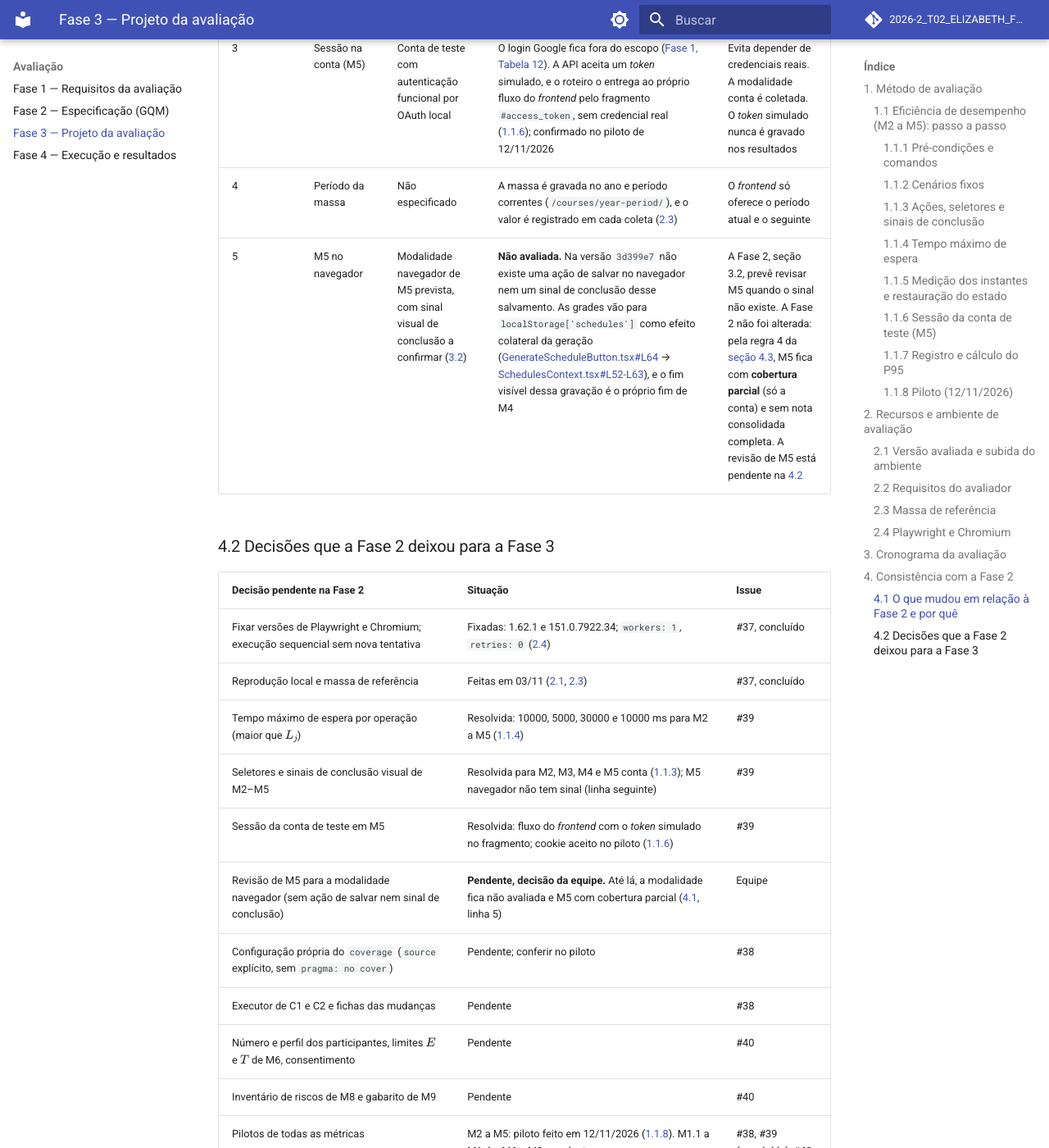
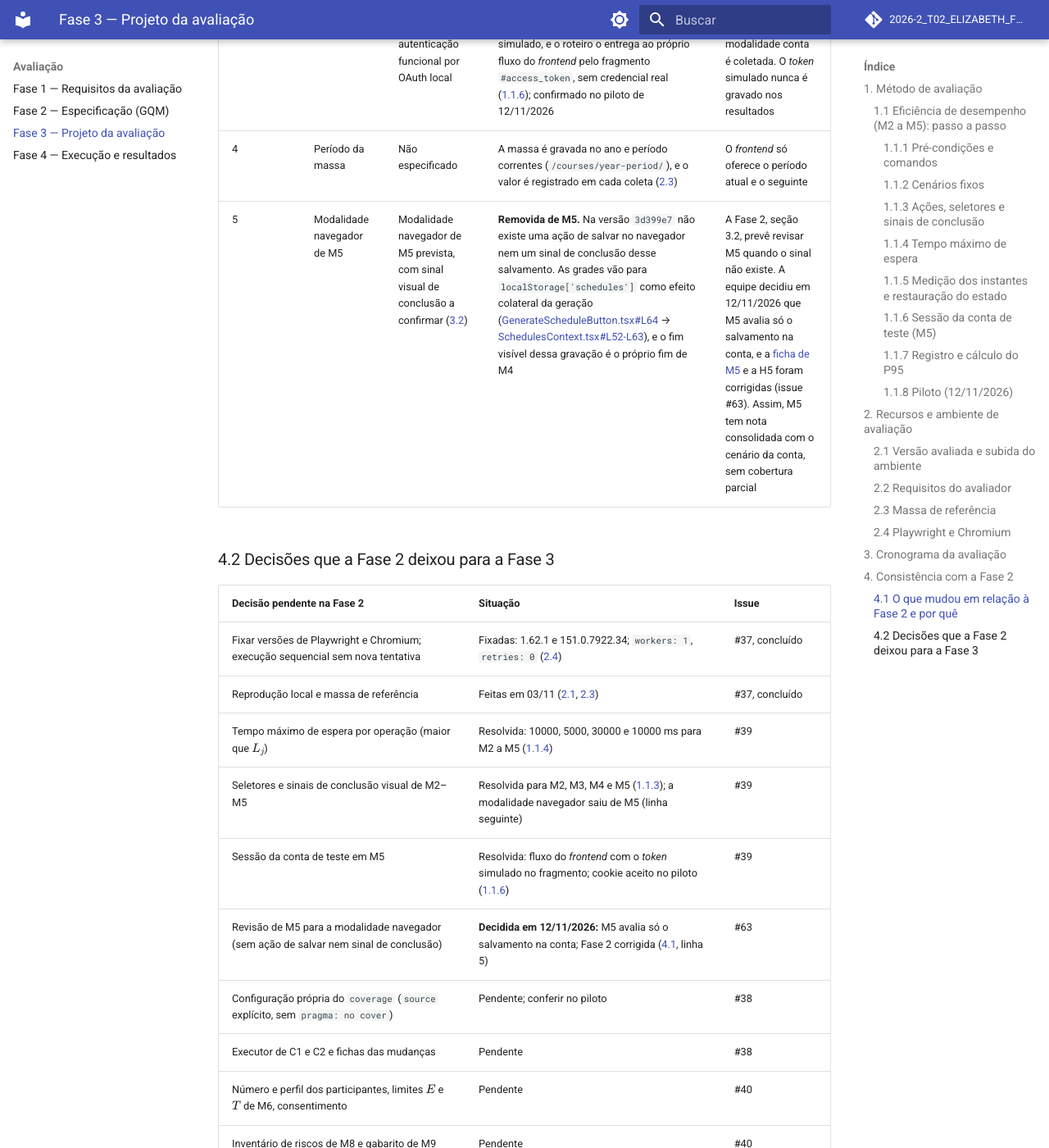
Before and after one commit to FCTE-Qualidade-de-Software-1/2026-2_T02_ELIZABETH_FRIEDMAN, an MkDocs documentation site: the page built from docs/fase-3.md, in a window 1280 px wide and 1400 px high, scrolled down 22639 px. Shown: the whole window at 82% size. Built offline with MkDocs 1.6.1 and Material for MkDocs 9.7.7, drawn with Linux system fonts in a browser that asks for light colours; comment, search, counter and statistics services are not loaded; some of the changed text lies outside the part shown.

Commit message:
docs: restringe M5 ao salvamento na conta

```diff
--- a/docs/fase-3.md
+++ b/docs/fase-3.md
@@ -23,7 +23,7 @@
 | [M2](fase-2.md#m2-tempo-de-resposta-da-busca-de-disciplinas-p95) | Roteiro automatizado: 2 tentativas de aquecimento + 30 medidas por cenário (busca por nome e por código); P95 pelo posto mais próximo ([Fase 2, 3.1](fase-2.md#31-convencoes-de-medicao-de-eficiencia-de-desempenho)); tempo máximo de espera **10000 ms** | Playwright 1.62.1, Chromium 151.0.7922.34, `Event.timeStamp`/`performance.now()`, CSV; roteiro `m2-busca.spec.ts`; termos de [2.3](#23-massa-de-referencia) | Reprodução local: `db`, `redis`, `api` e `web` ([2.1](#21-versao-avaliada-e-subida-do-ambiente)); massa de [2.3](#23-massa-de-referencia); Playwright e Chromium de [2.4](#24-playwright-e-chromium); `workers: 1`, `retries: 0` | P95 (ms): 0 = >2000; 1 = >1000 a 2000; 2 = >500 a 1000; 3 = ≤500 | #39 |
 | [M3](fase-2.md#m3-tempo-de-atualizacao-apos-selecao-de-turma-p95) | Mesmo protocolo de M2, com seleção de turma e restauração das seleções entre tentativas; tempo máximo de espera **5000 ms** | Playwright, Chromium, CSV; roteiro `m3-selecao.spec.ts`; turma identificada por código da disciplina e número da turma | Reprodução local: `db`, `redis`, `api` e `web` ([2.1](#21-versao-avaliada-e-subida-do-ambiente)); massa de [2.3](#23-massa-de-referencia); Playwright e Chromium de [2.4](#24-playwright-e-chromium); `workers: 1`, `retries: 0` | P95 (ms): 0 = >1000; 1 = >300 a 1000; 2 = >100 a 300; 3 = ≤100 | #39 |
 | [M4](fase-2.md#m4-tempo-de-geracao-de-grades-p95) | Mesmo protocolo de M2, com conjuntos fixos de disciplinas e turmas e combinações esperadas conferidas pelo gerador do produto; tempo máximo de espera **30000 ms** | Playwright, Chromium, CSV; roteiro `m4-geracao.spec.ts`; conjuntos M4-A e M4-B da massa de [2.3](#23-massa-de-referencia); `avaliacao/massa/m4_combinacoes.py` | Reprodução local: `db`, `redis`, `api` e `web` ([2.1](#21-versao-avaliada-e-subida-do-ambiente)); massa de [2.3](#23-massa-de-referencia); Playwright e Chromium de [2.4](#24-playwright-e-chromium); `workers: 1`, `retries: 0` | P95 (ms): 0 = >10000; 1 = >3000 a 10000; 2 = >1000 a 3000; 3 = ≤1000 | #39 |
-| [M5](fase-2.md#m5-tempo-de-retorno-do-salvamento-de-grade-p95) | Mesmo protocolo de M2, separado por modalidade; depois da medição, recarregar a página e recuperar a grade para validar a persistência; tempo máximo de espera **10000 ms**. Conta: coletada. Navegador: **não avaliada** ([4.1](#41-o-que-mudou-em-relacao-a-fase-2-e-por-que), linha 5) | Playwright, Chromium, CSV; roteiro `m5-salvamento.spec.ts`; sessão da conta de teste pelo fluxo do *frontend* com o *token* simulado ([1.1.6](#116-sessao-da-conta-de-teste-m5)) | Reprodução local: `db`, `redis`, `api` e `web` ([2.1](#21-versao-avaliada-e-subida-do-ambiente)); massa de [2.3](#23-massa-de-referencia); Playwright e Chromium de [2.4](#24-playwright-e-chromium); `workers: 1`, `retries: 0` | P95 (ms): 0 = >2000; 1 = >1000 a 2000; 2 = >500 a 1000; 3 = ≤500 | #39 |
+| [M5](fase-2.md#m5-tempo-de-retorno-do-salvamento-de-grade-p95) | Mesmo protocolo de M2, com salvamento na conta de teste; depois da medição, recarregar a página e recuperar a grade para validar a persistência; tempo máximo de espera **10000 ms**. Só a conta, desde a correção da #63 ([4.1](#41-o-que-mudou-em-relacao-a-fase-2-e-por-que), linha 5) | Playwright, Chromium, CSV; roteiro `m5-salvamento.spec.ts`; sessão da conta de teste pelo fluxo do *frontend* com o *token* simulado ([1.1.6](#116-sessao-da-conta-de-teste-m5)) | Reprodução local: `db`, `redis`, `api` e `web` ([2.1](#21-versao-avaliada-e-subida-do-ambiente)); massa de [2.3](#23-massa-de-referencia); Playwright e Chromium de [2.4](#24-playwright-e-chromium); `workers: 1`, `retries: 0` | P95 (ms): 0 = >2000; 1 = >1000 a 2000; 2 = >500 a 1000; 3 = ≤500 | #39 |
 | [M6](fase-2.md#m6-sucesso-no-primeiro-uso-apos-exploracao-inicial) | Sessão de primeiro uso, com exploração livre limitada e tarefa padronizada; distribuição entre computador e celular em participantes distintos | Cronômetro, questionário de experiência prévia, ficha CSV, capturas, termo de consentimento; estudantes sem uso prévio | Aplicação em versão fixa com a massa de [2.3](#23-massa-de-referencia); computador e celular reais; Chrome manual ([2.2](#22-requisitos-do-avaliador)); como o celular acessa a instância local é definido no card #40 | Percentual: 0 = <80; 1 = 80 a <90; 2 = 90 a <100; 3 = 100 | #40 |
 | [M7](fase-2.md#m7-sucesso-independente-nas-tarefas-de-controle-da-grade) | Tarefas de selecionar, remover e alterar escolhas, com estado inicial restaurado; conferência do estado final | Ficha de observação CSV, capturas antes e depois; Playwright apenas para restaurar o estado | Aplicação em versão fixa com a massa de [2.3](#23-massa-de-referencia); computador e celular reais; Chrome manual ([2.2](#22-requisitos-do-avaliador)); como o celular acessa a instância local é definido no card #40 | Percentual: 0 = <90; 1 = 90 a <95; 2 = 95 a <100; 3 = 100 | #40 |
 | [M8](fase-2.md#m8-cobertura-de-protecao-contra-perda-involuntaria-da-grade) | Inspeção pelo avaliador de cada cenário do inventário de ações de risco, com grade de referência restaurada | Inventário de riscos, roteiro de inspeção, CSV, capturas; grades descartáveis | Aplicação em versão fixa com a massa de [2.3](#23-massa-de-referencia); computador e celular reais; Chrome manual ([2.2](#22-requisitos-do-avaliador)); como o celular acessa a instância local é definido no card #40 | Binária: 0 = <100%; 3 = 100% (níveis 1 e 2 não se aplicam) | #40 |
@@ -92,7 +92,6 @@
 | `m4-a` | M4 | 2 disciplinas, 2 turmas: `PPGPS2475/01`, `PPGPS2939/01`; modal de preferências aberto (1/1/1) | Clique em "Gerar" | 1 combinação candidata, 1 válida, **1 grade exibida** |
 | `m4-b` | M4 | 6 disciplinas, 16 turmas: `PPGPS0156/02,03,04,05`, `PPGPS0161/01,02,03,04`, `PPGPS0163/01,02`, `PPGPS0165/01,02,03,05`, `PPGPS2475/01`, `PPGPS2939/01`; preferências 1/1/1 | Clique em "Gerar" | 128 candidatas, **76 válidas** pelo `ScheduleGenerator`, **5 grades exibidas** |
 | `m5-conta` | M5 | Conta de teste autenticada, nenhuma grade na nuvem, uma grade local fixa (`PPGPS2475/01` + `PPGPS2939/01`, gerada pela API) | Clique em "ícone de upload" | Toast "Grade salva com sucesso!"; depois de recarregar, "Grades nuvem" com 1 grade |
-| `m5-navegador` | M5 | n/a | n/a | **Não avaliada** ([4.1](#41-o-que-mudou-em-relacao-a-fase-2-e-por-que), linha 5) |
 
 **Limitação de M4-B.** As 76 combinações válidas foram contadas pelo gerador do próprio
 produto (`m4_combinacoes.py`, executado em 12/11/2026 com a massa recarregada). A API,
@@ -274,7 +273,6 @@
 | `m4-a` | 1 (sucesso) | 3 | 3 sucessos | 617,4; 623,1; 636,6 | `m4-a.csv` |
 | `m4-b` | 1 (sucesso) | 3 | 3 sucessos | 671,7; 732,9; 676,1 | `m4-b.csv` |
 | `m5-conta` | 1 (sucesso) | 3 | 3 sucessos; persistência verificada nas 4 tentativas | 48,1; 33,4; 49,6 | `m5-conta.csv` |
-| `m5-navegador` | n/a | n/a | não avaliada | n/a | n/a |
 
 **Conferências feitas no piloto:**
 
@@ -568,23 +566,24 @@
 
 Cada linha corresponde a uma issue do repositório. **Início** e **Fim** são as datas reais das atividades
 concluídas e a previsão da equipe para as demais, e cada atividade começa depois do fim das que aparecem
-em **Depende de**. A coluna **Situação** vale para 10/11/2026. Todas as atividades terminam até **22/11/2026**.
+em **Depende de**. A coluna **Situação** vale para 12/11/2026. Todas as atividades terminam até **22/11/2026**.
 
 | Issue | Atividade | Responsável | Início | Fim | Métricas | Depende de | Situação |
 |------|-----------|-------------|--------|-----|----------|------------|----------|
 | #37 | Ambiente de avaliação e massa de referência | Júlia | 02/11 | 05/11 | M1.3, M1.4, M2–M5 | n/a | Concluída |
 | #38 | Método e roteiros de Manutenibilidade, com piloto | Lucas | 02/11 | 12/11 | M1.1–M1.4 | #37 | Em andamento |
-| #39 | Método e roteiros de Eficiência de desempenho, com piloto | Júlia | 02/11 | 12/11 | M2–M5 | #37 | Em andamento |
+| #39 | Método e roteiros de Eficiência de desempenho, com piloto | Júlia | 02/11 | 12/11 | M2–M5 | #37 | Concluída |
 | #40 | Protocolo com participantes de Capacidade de interação, com piloto | Lucas, Kaleb | 02/11 | 12/11 | M6–M9 | n/a | Em andamento |
-| #41 | Cronograma e consistência com a Fase 2 | Joaquim | 02/11 | 09/11 | M1.1–M9 | n/a | PR #59 em revisão |
+| #41 | Cronograma e consistência com a Fase 2 | Joaquim | 02/11 | 09/11 | M1.1–M9 | n/a | Concluída |
 | #50 | Gestão PSM/CID, atas e decisões da E2 | Joaquim | 02/11 | 21/11 | n/a | contínuo | Contínua |
 | #52 | Apresentação da gestão PSM/CID | Todos | 03/11 | 08/11 | n/a | n/a | Concluída |
 | #54 | Ata da reunião de 03/11 | Eduardo | 04/11 | 04/11 | n/a | n/a | Concluída |
 | #55 | Gráficos dos indicadores PSM/CID | Eduardo, Joaquim | 04/11 | 06/11 | n/a | n/a | Concluída |
-| #49 | Correções do PC1 e largura do site | Eduardo | 10/11 | 10/11 | n/a | n/a | PR #60 em revisão |
+| #49 | Correções do PC1 e largura do site | Eduardo | 10/11 | 10/11 | n/a | n/a | Concluída |
+| #63 | Correção da Fase 2: M5 restrita ao salvamento na conta | Eduardo | 12/11 | 12/11 | M5 | #39 | PR em revisão |
 | #36 | Material do PC2 (apresentação em 16/11 ou 18/11) | Todos | 13/11 | 18/11 | n/a | #38–#41 | A iniciar |
 | #42 | Fase 4: coleta e análise de Manutenibilidade (G1) | Kaleb | 13/11 | 17/11 | M1.1–M1.4 | #38 | A iniciar |
-| #43 | Fase 4: coleta e análise de Eficiência de desempenho (G2) | Júlia | 13/11 | 17/11 | M2–M5 | #39 | A iniciar |
+| #43 | Fase 4: coleta e análise de Eficiência de desempenho (G2) | Júlia | 13/11 | 17/11 | M2–M5 | #39, #63 | A iniciar |
 | #44 | Fase 4: sessões e análise de Capacidade de interação (G3) | Kaleb, João | 13/11 | 17/11 | M6–M9 | #40 | A iniciar |
 | #45 | Fase 4: julgamento, relações entre características e recomendações | Kaleb, Joaquim | 18/11 | 19/11 | M1.1–M9 | #42–#44 | A iniciar |
 | #46 | Fase 4: ação de melhoria | Lucas | 20/11 | 20/11 | n/a | #45 | A iniciar |
@@ -612,7 +611,7 @@
 | 2 | Massa de M2–M5 | Conjuntos fixos a definir na Fase 3, sem acionar o SIGAA | Mock do projeto (`api/utils/mock/sigaa.html`): departamento 1499, 14 disciplinas e 43 turmas, todas de Pós-Graduação em Política Social ([2.3](#23-massa-de-referencia)) | É o único conjunto fixo e reproduzível sem rede. Os resultados valem para essa massa, não para o volume de uma matrícula real; a Fase 2 já limita as conclusões nesse sentido |
 | 3 | Sessão na conta (M5) | Conta de teste com autenticação funcional por OAuth local | O login Google fica fora do escopo ([Fase 1, Tabela 12](fase-1.md#62-o-que-fica-fora-do-escopo)). A API aceita um *token* simulado, e o roteiro o entrega ao próprio fluxo do *frontend* pelo fragmento `#access_token`, sem credencial real ([1.1.6](#116-sessao-da-conta-de-teste-m5)); confirmado no piloto de 12/11/2026 | Evita depender de credenciais reais. A modalidade conta é coletada. O *token* simulado nunca é gravado nos resultados |
 | 4 | Período da massa | Não especificado | A massa é gravada no ano e período correntes (`/courses/year-period/`), e o valor é registrado em cada coleta ([2.3](#23-massa-de-referencia)) | O *frontend* só oferece o período atual e o seguinte |
-| 5 | M5 no navegador | Modalidade navegador de M5 prevista, com sinal visual de conclusão a confirmar ([3.2](fase-2.md#32-verificacao-de-viabilidade-da-coleta)) | **Não avaliada.** Na versão `3d399e7` não existe uma ação de salvar no navegador nem um sinal de conclusão desse salvamento. As grades vão para `localStorage['schedules']` como efeito colateral da geração ([GenerateScheduleButton.tsx#L64](https://github.com/unb-mds/2023-2-SuaGradeUnB/blob/3d399e745383b05e8e3b1a7c97ac0fdbf93a0360/web/app/schedules/home/components/GenerateScheduleButton.tsx#L64) → [SchedulesContext.tsx#L52-L63](https://github.com/unb-mds/2023-2-SuaGradeUnB/blob/3d399e745383b05e8e3b1a7c97ac0fdbf93a0360/web/app/contexts/SchedulesContext.tsx#L52-L63)), e o fim visível dessa gravação é o próprio fim de M4 | A Fase 2, seção 3.2, prevê revisar M5 quando o sinal não existe. A Fase 2 não foi alterada: pela regra 4 da [seção 4.3](fase-2.md#43-regras-de-aplicacao-e-julgamento-de-eficiencia-m2m5), M5 fica com **cobertura parcial** (só a conta) e sem nota consolidada completa. A revisão de M5 está pendente na [4.2](#42-decisoes-que-a-fase-2-deixou-para-a-fase-3) |
+| 5 | Modalidade navegador de M5 | Modalidade navegador de M5 prevista, com sinal visual de conclusão a confirmar ([3.2](fase-2.md#32-verificacao-de-viabilidade-da-coleta)) | **Removida de M5.** Na versão `3d399e7` não existe uma ação de salvar no navegador nem um sinal de conclusão desse salvamento. As grades vão para `localStorage['schedules']` como efeito colateral da geração ([GenerateScheduleButton.tsx#L64](https://github.com/unb-mds/2023-2-SuaGradeUnB/blob/3d399e745383b05e8e3b1a7c97ac0fdbf93a0360/web/app/schedules/home/components/GenerateScheduleButton.tsx#L64) → [SchedulesContext.tsx#L52-L63](https://github.com/unb-mds/2023-2-SuaGradeUnB/blob/3d399e745383b05e8e3b1a7c97ac0fdbf93a0360/web/app/contexts/SchedulesContext.tsx#L52-L63)), e o fim visível dessa gravação é o próprio fim de M4 | A Fase 2, seção 3.2, prevê revisar M5 quando o sinal não existe. A equipe decidiu em 12/11/2026 que M5 avalia só o salvamento na conta, e a [ficha de M5](fase-2.md#m5-tempo-de-retorno-do-salvamento-de-grade-p95) e a H5 foram corrigidas (issue #63). Assim, M5 tem nota consolidada com o cenário da conta, sem cobertura parcial |
 
 ### 4.2 Decisões que a Fase 2 deixou para a Fase 3
 
@@ -621,9 +620,9 @@
 | Fixar versões de Playwright e Chromium; execução sequencial sem nova tentativa | Fixadas: 1.62.1 e 151.0.7922.34; `workers: 1`, `retries: 0` ([2.4](#24-playwright-e-chromium)) | #37, concluído |
 | Reprodução local e massa de referência | Feitas em 03/11 ([2.1](#21-versao-avaliada-e-subida-do-ambiente), [2.3](#23-massa-de-referencia)) | #37, concluído |
 | Tempo máximo de espera por operação (maior que $L_j$) | Resolvida: 10000, 5000, 30000 e 10000 ms para M2 a M5 ([1.1.4](#114-tempo-maximo-de-espera)) | #39 |
-| Seletores e sinais de conclusão visual de M2–M5 | Resolvida para M2, M3, M4 e M5 conta ([1.1.3](#113-acoes-seletores-e-sinais-de-conclusao)); M5 navegador não tem sinal (linha seguinte) | #39 |
+| Seletores e sinais de conclusão visual de M2–M5 | Resolvida para M2, M3, M4 e M5 ([1.1.3](#113-acoes-seletores-e-sinais-de-conclusao)); a modalidade navegador saiu de M5 (linha seguinte) | #39 |
 | Sessão da conta de teste em M5 | Resolvida: fluxo do *frontend* com o *token* simulado no fragmento; cookie aceito no piloto ([1.1.6](#116-sessao-da-conta-de-teste-m5)) | #39 |
-| Revisão de M5 para a modalidade navegador (sem ação de salvar nem sinal de conclusão) | **Pendente, decisão da equipe.** Até lá, a modalidade fica não avaliada e M5 com cobertura parcial ([4.1](#41-o-que-mudou-em-relacao-a-fase-2-e-por-que), linha 5) | Equipe |
+| Revisão de M5 para a modalidade navegador (sem ação de salvar nem sinal de conclusão) | **Decidida em 12/11/2026:** M5 avalia só o salvamento na conta; Fase 2 corrigida ([4.1](#41-o-que-mudou-em-relacao-a-fase-2-e-por-que), linha 5) | #63 |
 | Configuração própria do `coverage` (`source` explícito, sem `pragma: no cover`) | Pendente; conferir no piloto | #38 |
 | Executor de C1 e C2 e fichas das mudanças | Pendente | #38 |
 | Número e perfil dos participantes, limites $E$ e $T$ de M6, consentimento | Pendente | #40 |
```
Also changed, not shown: docs/fase-2.md (+10 -11 lines).
